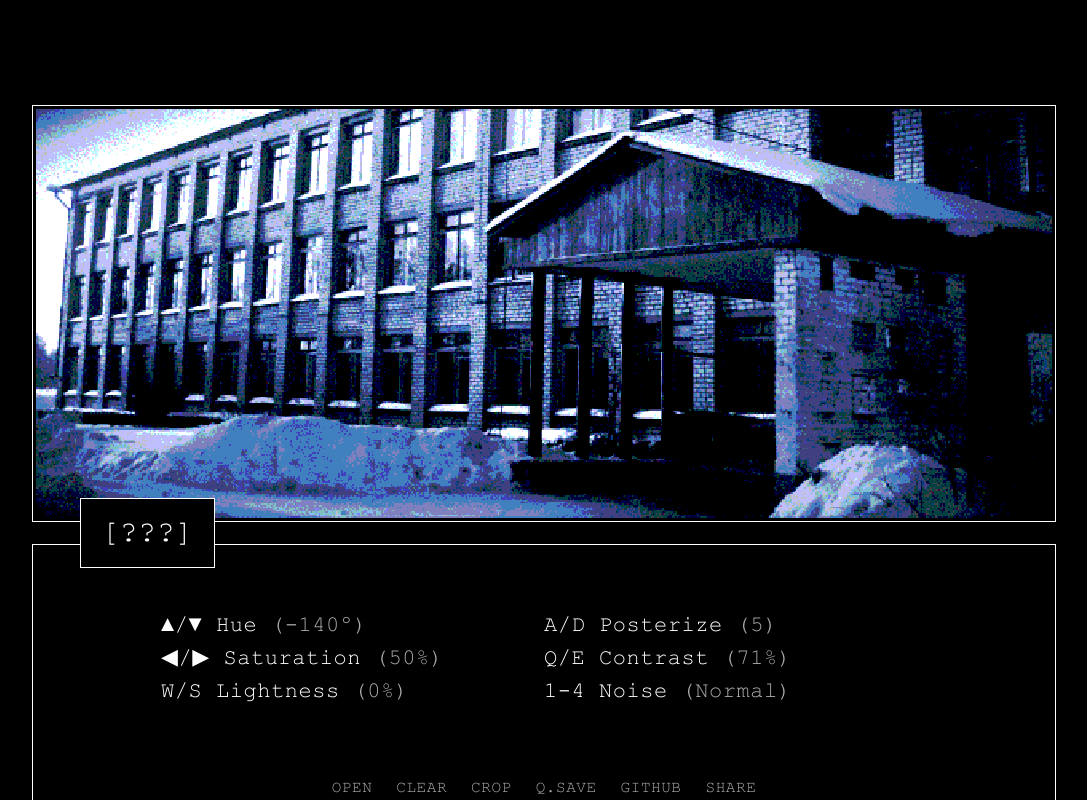
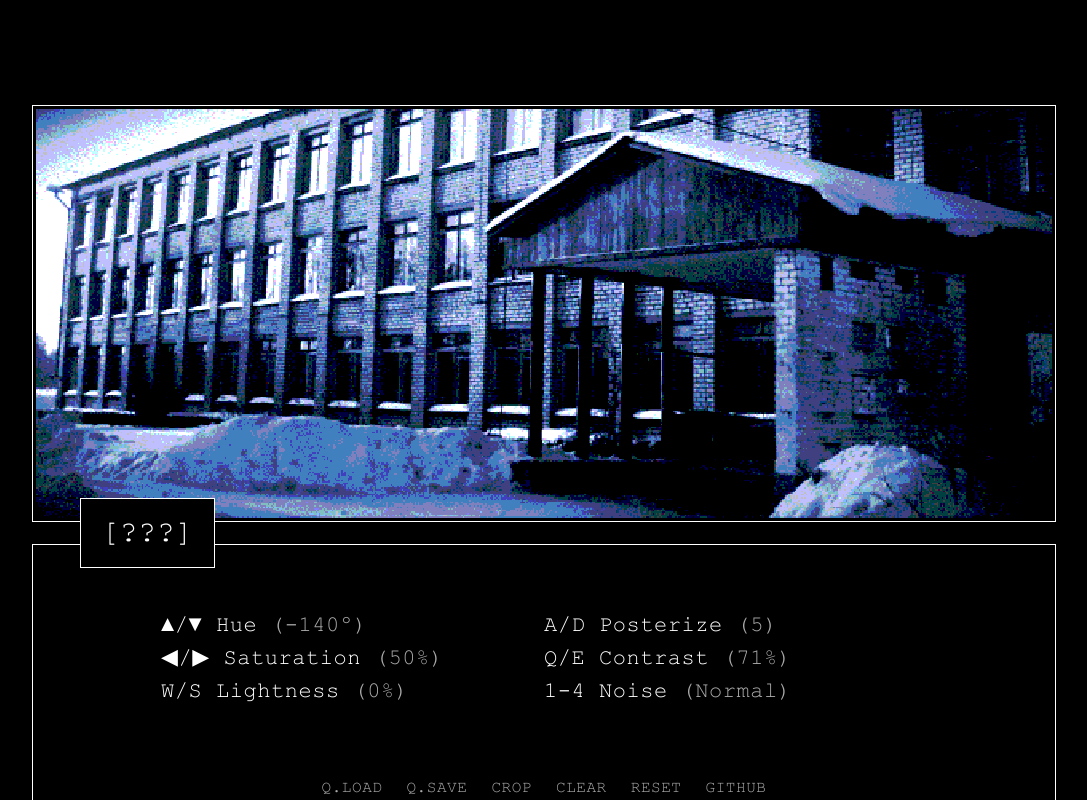
Before and after one commit to deltea/zato-generator, a SvelteKit app: page / in a window 1280 px wide. Shown: the whole page, without its empty margins (96-1183 px from the left). Built offline with nearby package versions, Linux system fonts and the light colour scheme.

Commit message:
buttons work now

```diff
--- a/src/lib/components/DialogueBox.svelte
+++ b/src/lib/components/DialogueBox.svelte
@@ -1,8 +1,13 @@
 <script lang="ts">
   // const TYPING_SPEED = 1.0;
 
-  let { onSave }: {
+  let { onSave, onCrop, onClear, onReset, onOpen, isCropping }: {
     onSave: () => void;
+    onCrop: () => void;
+    onClear: () => void;
+    onReset: () => void;
+    onOpen: () => void;
+    isCropping: boolean;
   } = $props();
 </script>
 
@@ -22,11 +27,12 @@
   </div>
 
   <div class="flex bottom-0 left-1/2 -translate-x-1/2 absolute text-base text-muted">
-    <button class="px-3 pt-3 hover:text-fg">OPEN</button>
-    <button class="px-3 pt-3 hover:text-fg">CLEAR</button>
-    <button class="px-3 pt-3 hover:text-fg">CROP</button>
+    <button class="px-3 pt-3 hover:text-fg" onclick={onOpen}>Q.LOAD</button>
     <button class="px-3 pt-3 hover:text-fg" onclick={onSave}>Q.SAVE</button>
+    <button class="px-3 pt-3 hover:text-fg {isCropping ? "text-fg": "text-muted"}" onclick={onCrop}>CROP</button>
+    <button class="px-3 pt-3 hover:text-fg" onclick={onClear}>CLEAR</button>
+    <button class="px-3 pt-3 hover:text-fg" onclick={onReset}>RESET</button>
     <a href="https://github.com/deltea/zato-generator" class="px-3 pt-3 hover:text-fg">GITHUB</a>
-    <button class="px-3 pt-3 hover:text-fg">SHARE</button>
+    <!-- <button class="px-3 pt-3 hover:text-fg">SHARE</button> -->
   </div>
 </div>
--- a/src/routes/+page.svelte
+++ b/src/routes/+page.svelte
@@ -6,16 +6,19 @@
   import DialogueBox from "$lib/components/DialogueBox.svelte";
   import FilterCanvas from "$lib/components/FilterCanvas.svelte";
 
-  let filterCanvas = $state<FilterCanvas>();
-  let img: HTMLImageElement | null = $state(null);
-  let options: FilterOptions = $state({
+  const defaultOptions: FilterOptions = {
     hue: 220,
     saturation: 0.5,
     lightness: 0,
     posterize: 5,
     noise: 40,
     contrast: 10
-  });
+  }
+
+  let filterCanvas = $state<FilterCanvas>();
+  let img: HTMLImageElement | null = $state(null);
+  let isCropping = $state(false);
+  let options: FilterOptions = $state(defaultOptions);
 
   function onKeydown(e: KeyboardEvent) {
     switch (e.key) {
@@ -64,6 +67,22 @@
     }
   }
 
+  function toggleCropping() {
+    isCropping = !isCropping;
+  }
+
+  function clear() {
+    img = null;
+  }
+
+  function resetFilters() {
+    options = defaultOptions;
+  }
+
+  function openFileDialog() {
+    // open file picker
+  }
+
   onMount(() => {
     const image = new Image();
     image.crossOrigin = "anonymous";
@@ -95,6 +114,13 @@
       [???]
     </div>
 
-    <DialogueBox onSave={filterCanvas.exportImage} />
+    <DialogueBox
+      onSave={filterCanvas?.exportImage}
+      onCrop={toggleCropping}
+      onClear={clear}
+      onReset={resetFilters}
+      onOpen={openFileDialog}
+      {isCropping}
+    />
   </div>
 </main>
```
